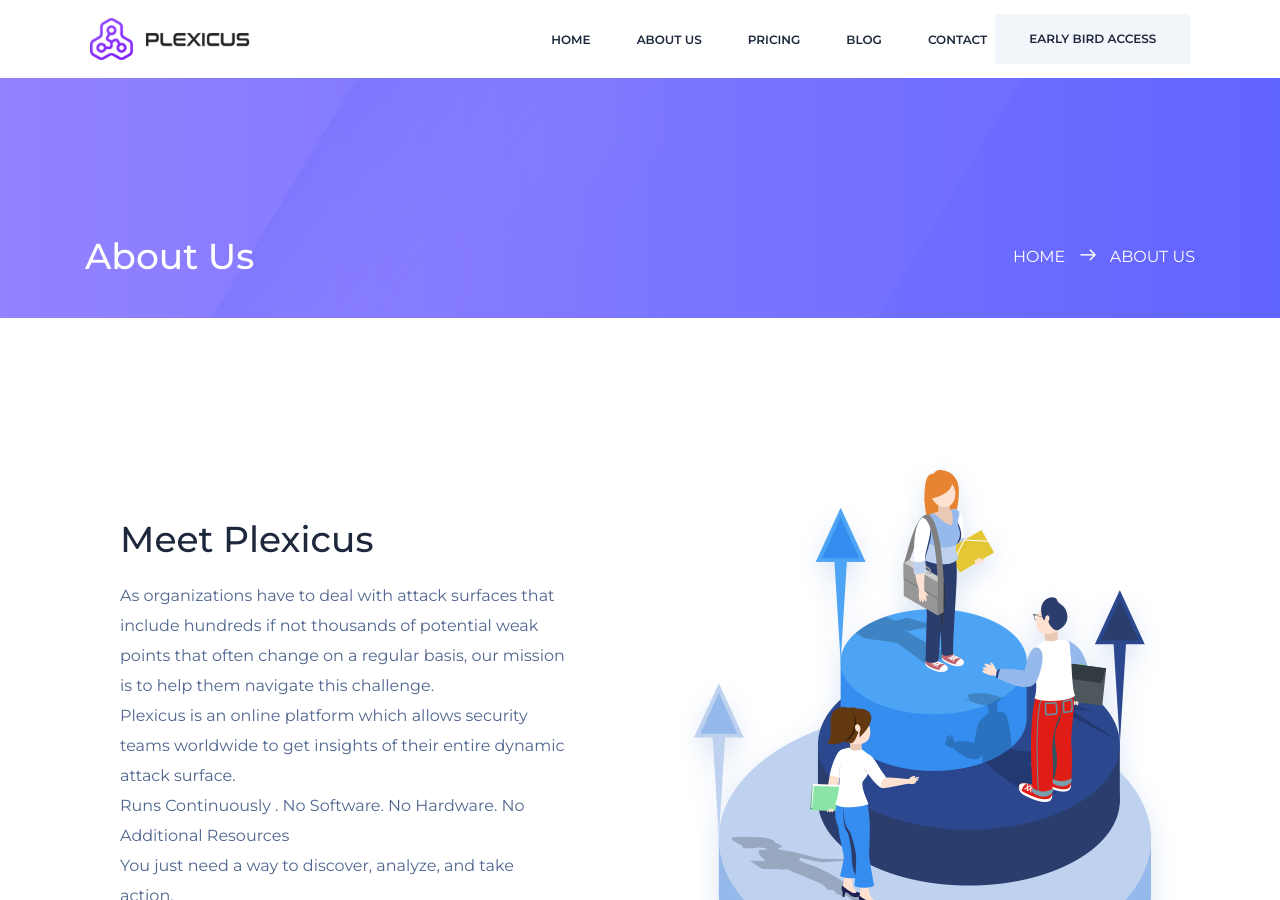
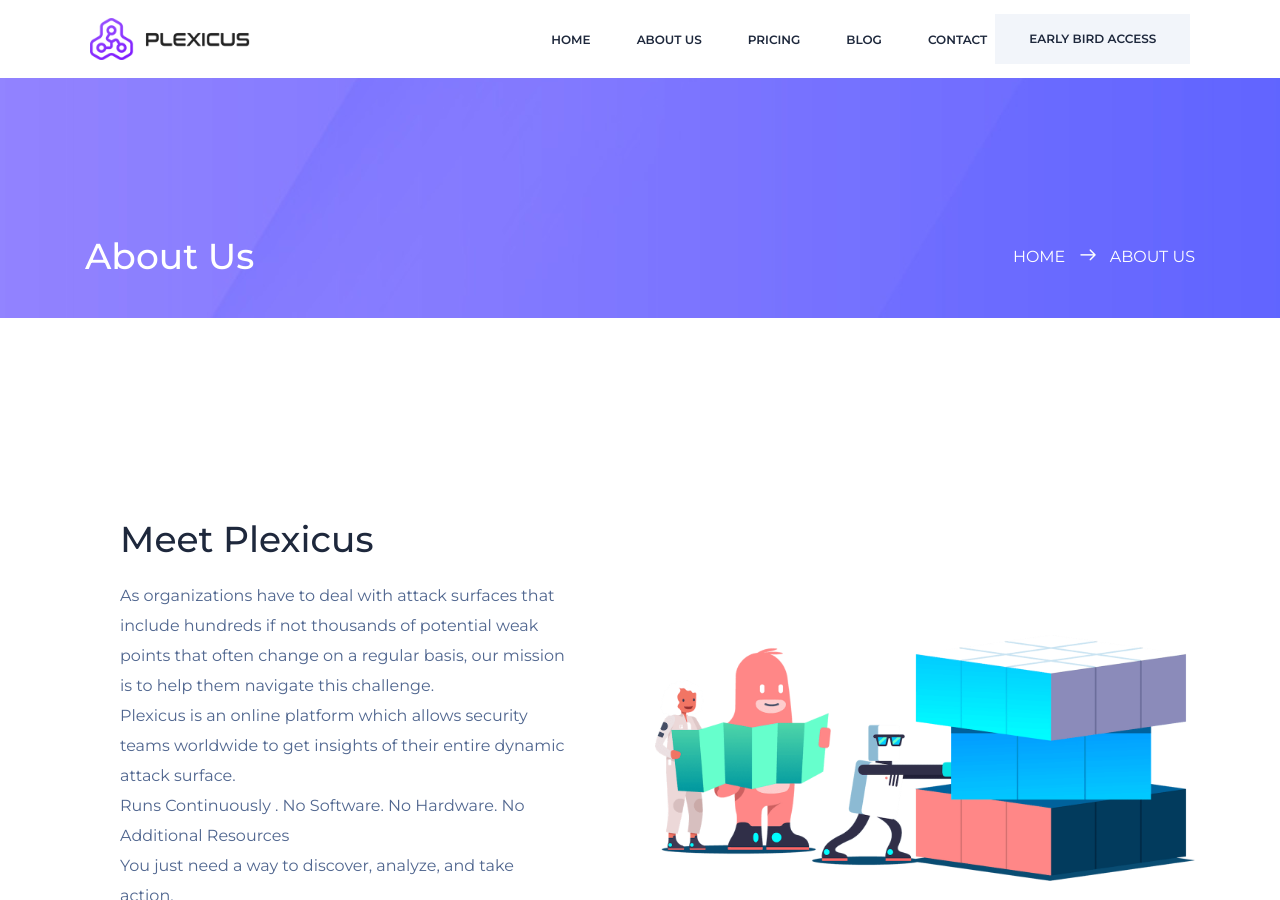
Before and after one commit to Plexicus/web, a Jekyll site: the page built from about.html, in a window 1280 px wide and 900 px high. Built offline with Jekyll 4.4.1, drawn with Linux system fonts in a browser that asks for light colours.

Commit message:
Update about.yml

```diff
--- a/_data/about.yml
+++ b/_data/about.yml
@@ -2,4 +2,4 @@
 about_descript: 'As organizations have to deal with attack surfaces that include hundreds if not thousands of potential weak points that often change on a regular basis, our mission is to help them navigate this challenge. <br> Plexicus is an online platform which allows security teams worldwide to get insights of their entire dynamic attack surface. <br> Runs Continuously . No Software. No Hardware. No Additional Resources <br> You just need a way to discover, analyze, and take action.'
 browse_free_btn_text: 'Early bird access'
 browse_free_btn_link: '/#early-bird-access'
-image: 'img/about-img.png'
+image: 'img/about-img1.png'
```
